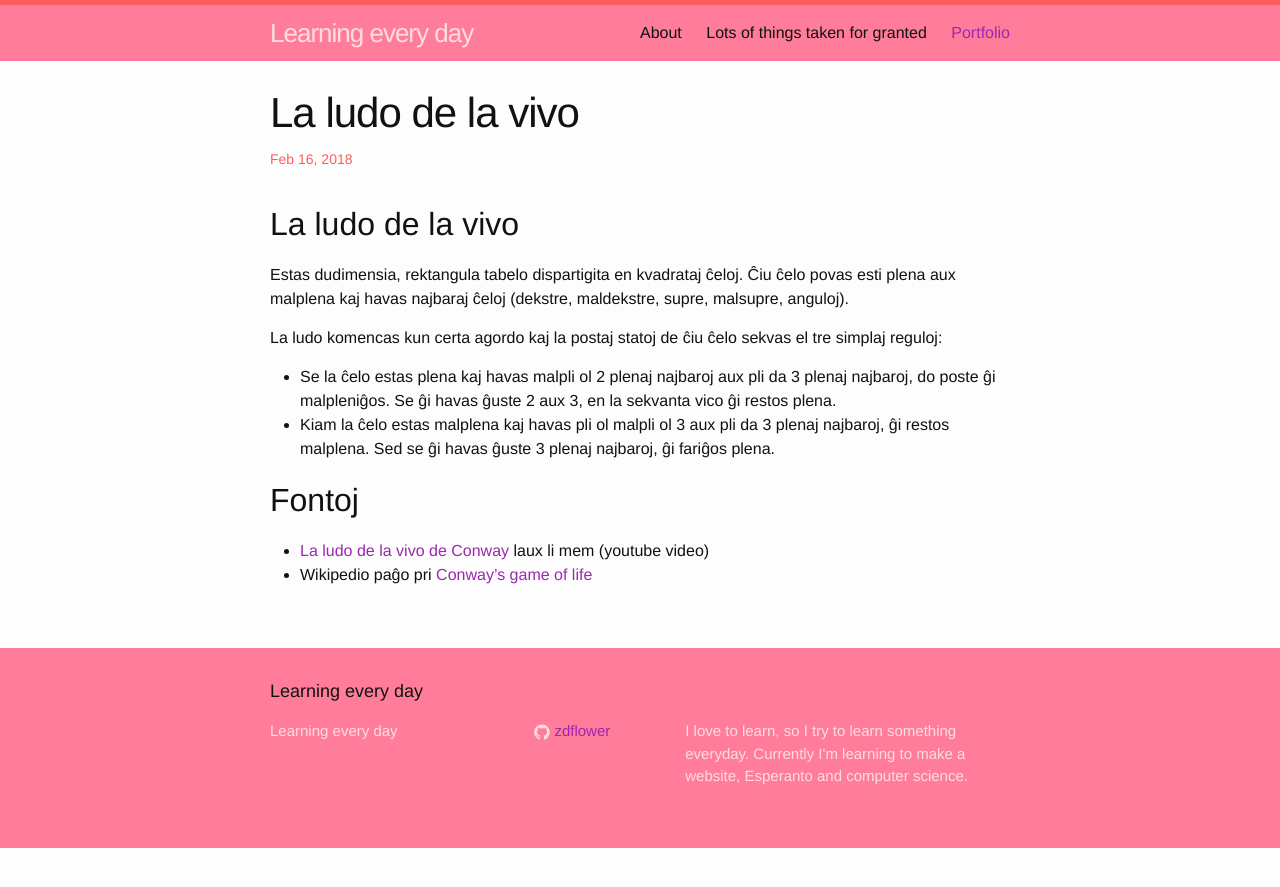
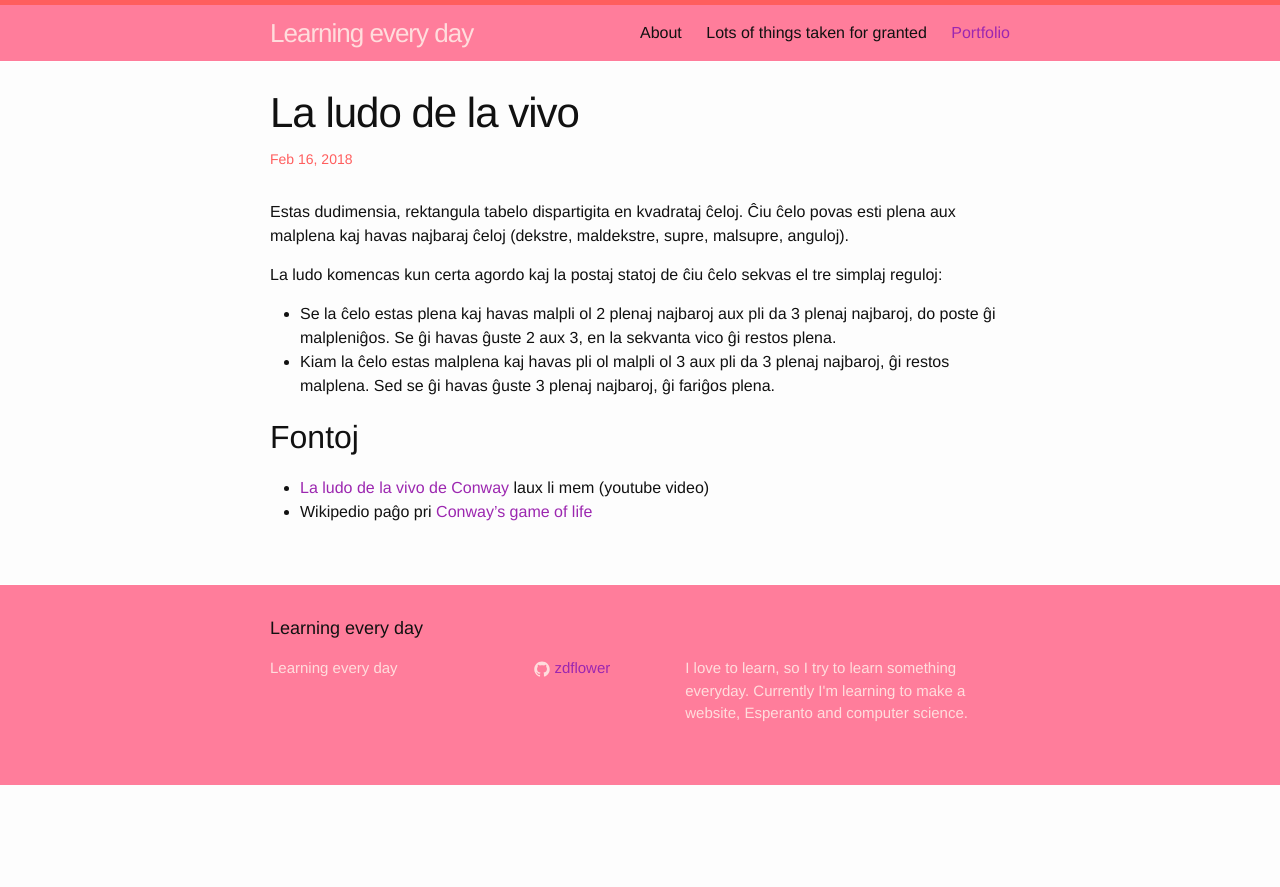
Before and after one commit to zdflower/zdflower.github.io, a Jekyll site: the page built from _posts/2018-02-16-La-ludo-de-la-vivo.markdown, in a window 1280 px wide. Shown: the top 887 px of the page. Built offline with Jekyll 4.4.1, drawn with Linux system fonts in a browser that asks for light colours.

Commit message:
Update 2018-02-16-La-ludo-de-la-vivo.markdown

```diff
--- a/_posts/2018-02-16-La-ludo-de-la-vivo.markdown
+++ b/_posts/2018-02-16-La-ludo-de-la-vivo.markdown
@@ -3,8 +3,6 @@ layout: post
 title: La ludo de la vivo
 date: 2018-02-16
 ---
-
-## La ludo de la vivo
 
 Estas dudimensia, rektangula tabelo dispartigita en kvadrataj ĉeloj. Ĉiu ĉelo povas esti plena aux malplena kaj havas najbaraj ĉeloj (dekstre, maldekstre, supre, malsupre, anguloj).
 
```
